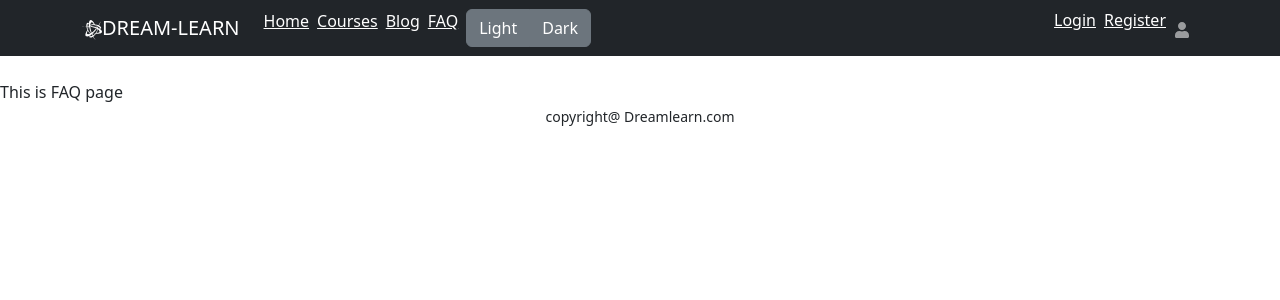
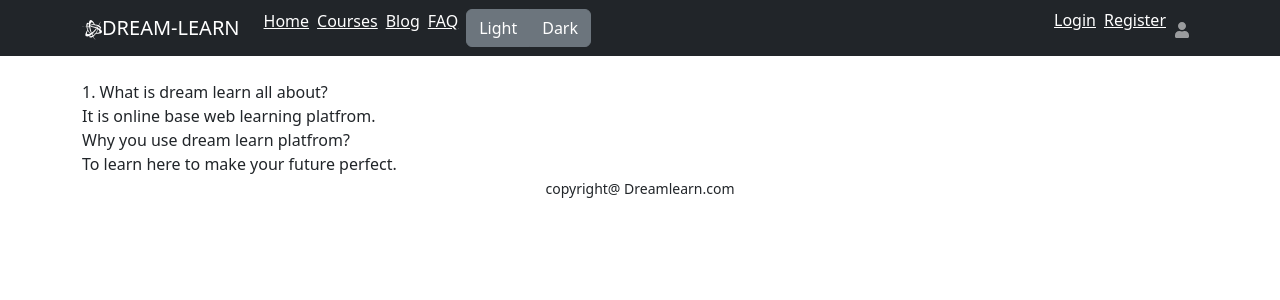
Before and after one commit to parthasuman/dream-learn-client, a React (Create React App) app: page /FAQ in a window 1280 px wide. Shown: the top 300 px of the page. Built offline with nearby package versions, Linux system fonts and the light colour scheme; no server answers.

Commit message:
faq added

```diff
--- a/src/Pages/FAQ/FAQ.js
+++ b/src/Pages/FAQ/FAQ.js
@@ -1,7 +1,17 @@
 import React from "react";
+import { Container } from "react-bootstrap";
 
 const FAQ = () => {
-  return <div>This is FAQ page</div>;
+  return (
+    <div>
+      <Container>
+        1. What is dream learn all about?<br></br>
+        It is online base web learning platfrom.<br></br>
+        Why you use dream learn platfrom? <br></br>
+        To learn here to make your future perfect.
+      </Container>
+    </div>
+  );
 };
 
 export default FAQ;
```
